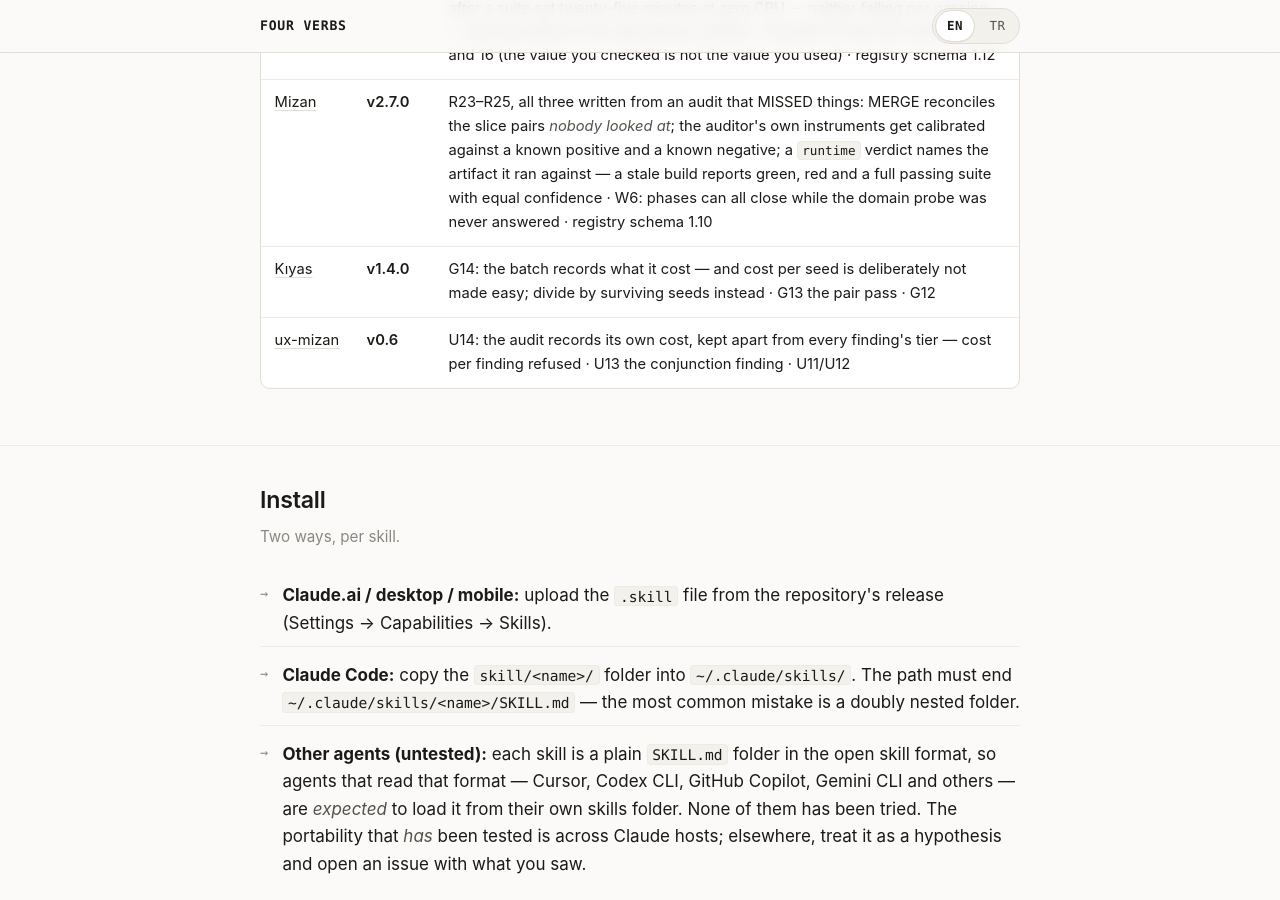
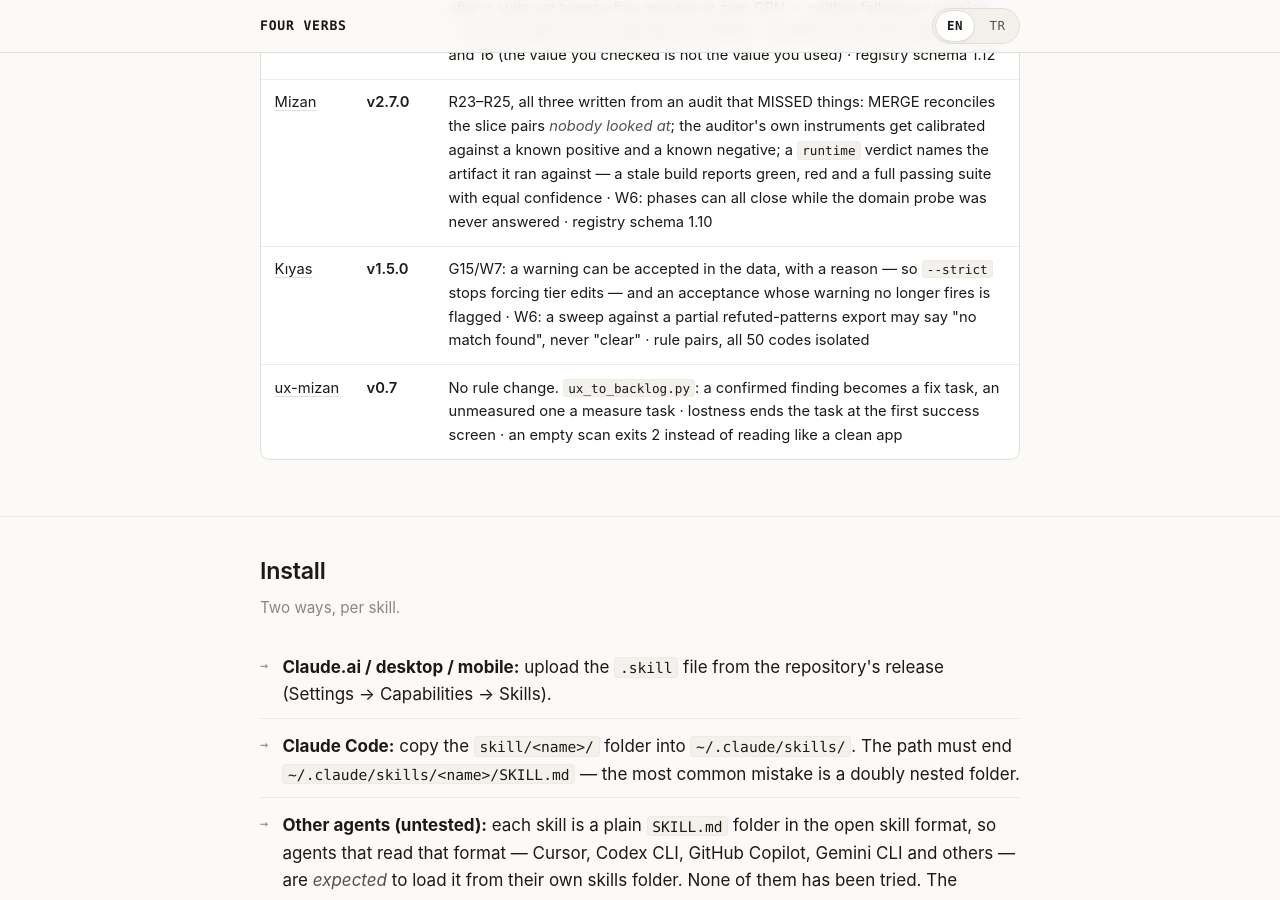
Before and after one commit to XINMurat/XINMurat.github.io, a Jekyll site: the page built from index.md, in a window 1280 px wide and 900 px high, scrolled down 5534 px. Built offline with Jekyll 4.4.1, drawn with Linux system fonts in a browser that asks for light colours; some of the changed text lies outside the part shown.

Commit message:
releases: Kiyas v1.5.0 and ux-mizan v0.7, both languages
The release table follows GitHub Releases again (check_releases.py), and the
ux-mizan card's status line moves to v0.7 with the skill's own pinned status.

Co-Authored-By: Claude Opus 5.5 <noreply@anthropic.com>

```diff
--- a/index.md
+++ b/index.md
@@ -90,7 +90,7 @@ lang: en
         <p class="key"><em>A model cannot measure UX by reading code.</em> It can
         audit structural conformance and build the measuring rig; the evidence
         comes from real users.</p>
-        <p><strong>Status: v0.6 <code>[H]</code> / <code>[KKE]</code>.</strong>
+        <p><strong>Status: v0.7 <code>[H]</code> / <code>[KKE]</code>.</strong>
         Younger than the other three. One self-validation run has tested the
         Layer-A scripts and refuted one design decision; the gates, the
         walkthrough and every behavioural metric are still untested.</p>
@@ -352,17 +352,20 @@ lang: en
           </tr>
           <tr>
             <td><a href="https://github.com/XINMurat/Kiyas/releases/latest">Kıyas</a></td>
-            <td><strong>v1.4.0</strong></td>
-            <td>G14: the batch records what it cost — and cost per seed is
-            deliberately not made easy; divide by surviving seeds instead · G13
-            the pair pass · G12</td>
+            <td><strong>v1.5.0</strong></td>
+            <td>G15/W7: a warning can be accepted in the data, with a reason —
+            so <code>--strict</code> stops forcing tier edits — and an
+            acceptance whose warning no longer fires is flagged · W6: a sweep
+            against a partial refuted-patterns export may say "no match found",
+            never "clear" · rule pairs, all 50 codes isolated</td>
           </tr>
           <tr>
             <td><a href="https://github.com/XINMurat/ux-mizan/releases/latest">ux-mizan</a></td>
-            <td><strong>v0.6</strong></td>
-            <td>U14: the audit records its own cost, kept apart from every
-            finding's tier — cost per finding refused · U13 the conjunction
-            finding · U11/U12</td>
+            <td><strong>v0.7</strong></td>
+            <td>No rule change. <code>ux_to_backlog.py</code>: a confirmed
+            finding becomes a fix task, an unmeasured one a measure task ·
+            lostness ends the task at the first success screen · an empty scan
+            exits 2 instead of reading like a clean app</td>
           </tr>
         </tbody>
       </table>
@@ -475,7 +478,7 @@ lang: en
         <p class="key"><em>Bir model koda bakarak UX'i ölçemez.</em> Yapısal
         uygunluğu denetleyebilir ve ölçüm düzeneğini kurabilir; kanıtı gerçek
         kullanıcı üretir.</p>
-        <p><strong>Statü: v0.6 <code>[H]</code> / <code>[KKE]</code>.</strong>
+        <p><strong>Statü: v0.7 <code>[H]</code> / <code>[KKE]</code>.</strong>
         Diğer üçünden genç. Bir öz-doğrulama koşusu Katman-A script'lerini test
         etti ve bir tasarım kararını çürüttü; kapılar, walkthrough ve
         davranışsal metriklerin hiçbiri henüz test edilmedi.</p>
@@ -738,17 +741,20 @@ lang: en
           </tr>
           <tr>
             <td><a href="https://github.com/XINMurat/Kiyas/releases/latest">Kıyas</a></td>
-            <td><strong>v1.4.0</strong></td>
-            <td>G14: parti ne harcadığını kaydeder — ve tohum başına maliyet
-            bilerek kolaylaştırılmaz; onun yerine hayatta kalan tohuma bölünür ·
-            G13 çift pası · G12</td>
+            <td><strong>v1.5.0</strong></td>
+            <td>G15/W7: bir uyarı veride, gerekçesiyle kabul edilebilir — böylece
+            <code>--strict</code> katman düzenlemeye zorlamaz — ve uyarısı artık
+            ateşlenmeyen bir kabul işaretlenir · W6: kısmi bir çürütülmüş-desen
+            dökümüne karşı tarama "eşleşme bulunmadı" diyebilir, asla "temiz"
+            diyemez · kural çiftleri, 50 kodun hepsi ayrışıyor</td>
           </tr>
           <tr>
             <td><a href="https://github.com/XINMurat/ux-mizan/releases/latest">ux-mizan</a></td>
-            <td><strong>v0.6</strong></td>
-            <td>U14: denetim kendi maliyetini kaydeder, her bulgunun katmanından
-            ayrı tutularak — bulgu başına maliyet reddedilir · U13 bileşim
-            bulgusu · U11/U12</td>
+            <td><strong>v0.7</strong></td>
+            <td>Kural değişikliği yok. <code>ux_to_backlog.py</code>:
+            doğrulanmış bulgu düzeltme görevine, ölçülmemiş bulgu ölçüm görevine
+            dönüşür · lostness görevi ilk başarı ekranında bitirir · boş bir
+            tarama temiz bir uygulama gibi okunmak yerine çıkış 2 verir</td>
           </tr>
         </tbody>
       </table>
```
